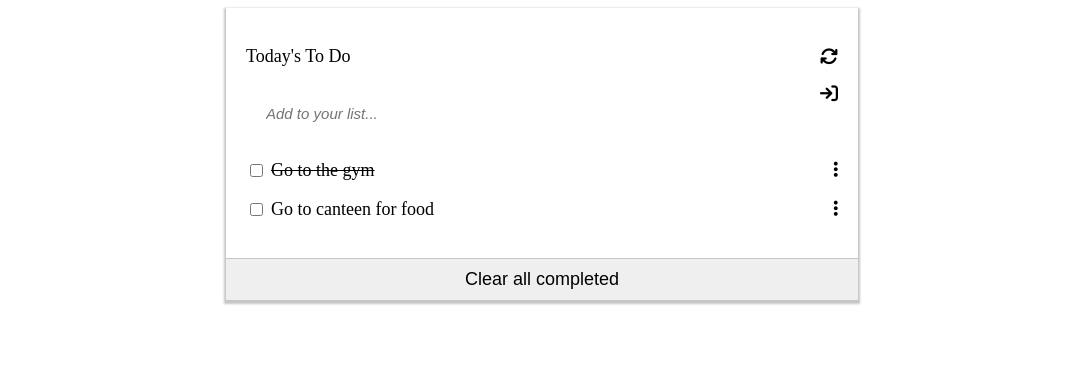
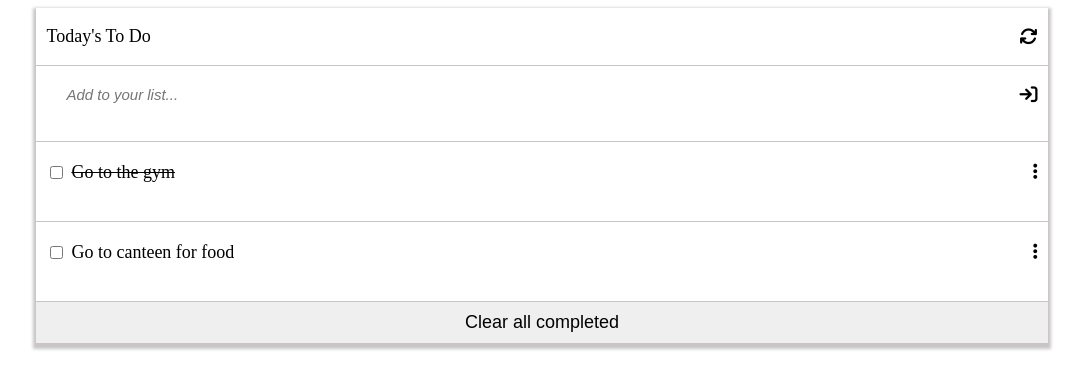
Before and after one commit to shafiuyushawu/Todo-List, a website built with webpack: page src/index.html in a window 1280 px wide. Shown: the whole page, without its empty margins (98-1181 px from the left). Built offline with nearby package versions, Linux system fonts and the light colour scheme.

Commit message:
styling todo page

```diff
--- a/src/index.html
+++ b/src/index.html
@@ -10,17 +10,17 @@
 <body>
     <section class="todo__section">
         <div class="todo__div">
-            <span class="todo__title">
+            <div class="todo__title">
                 <p class="">Today's To Do</p>
                 <i class="fa-solid fa-arrows-rotate icon" id="refresh"></i>
-            </span>
+            </div>
             <form action="">
                 <div class="form__group">
                     <input type="text" placeholder="Add to your list...">
                     <i class="fa-solid fa-arrow-right-to-bracket" id="addbtn"></i>
                 </div>
             </form>
-            <div id="todoList">
+            <div id="todoList" class="">
             </div>
         </div>
         <button class="clear__completed">Clear all completed</button>
--- a/src/style.css
+++ b/src/style.css
@@ -6,20 +6,25 @@ body {
 
 .todo__section {
   font-size: 18px;
-  box-shadow: 0 2px 2px 2px #c9c5c5;
-  width: 50%;
+  box-shadow: 0 3px 3px 3px #c9c5c5;
+  width: 80%;
 }
 
 .todo__div {
   display: flex;
   flex-direction: column;
-  padding: 20px;
 }
 
 .todo__title {
   display: flex;
   justify-content: space-between;
   align-items: center;
+  padding: 0 10px;
+}
+
+form {
+  border-top: 1px solid #c9c5c5;
+  padding: 0 10px;
 }
 
 input[type=text] {
@@ -44,6 +49,7 @@ input[type=checkbox] {
 .form__group {
   display: flex;
   justify-content: space-between;
+  align-items: center;
 }
 
 .list__div {
@@ -51,7 +57,9 @@ input[type=checkbox] {
   justify-content: space-between;
   gap: 10px;
   list-style: none;
-  padding: 0;
+  border-top: 1px solid #c9c5c5;
+  align-items: center;
+  padding: 0 10px;
 }
 
 .task__li {
@@ -67,6 +75,7 @@ input[type=checkbox] {
 .item__div {
   display: flex;
   gap: 5px;
+  padding: 20px 0;
 }
 
 .completed {
@@ -81,3 +90,8 @@ input[type=checkbox] {
   padding: 10px;
   width: 100%;
 }
+
+#todoList {
+  padding: 0;
+  list-style-type: none;
+}
```
